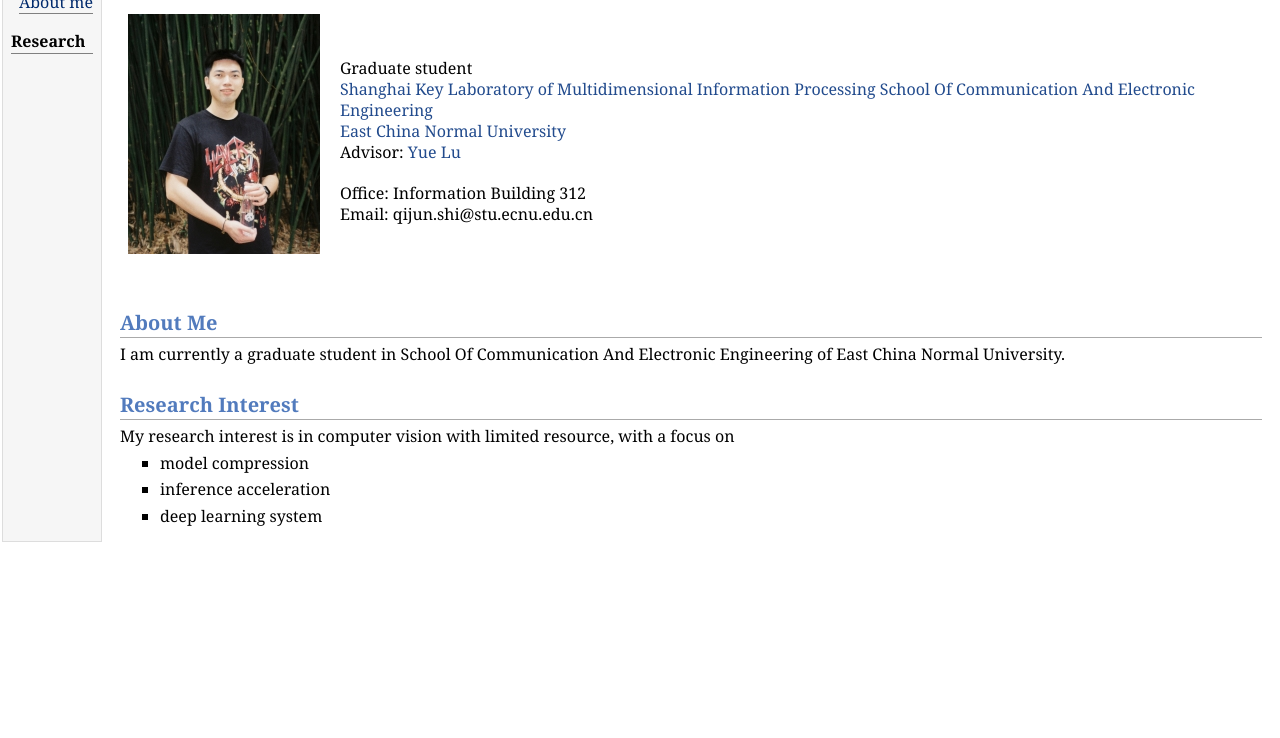
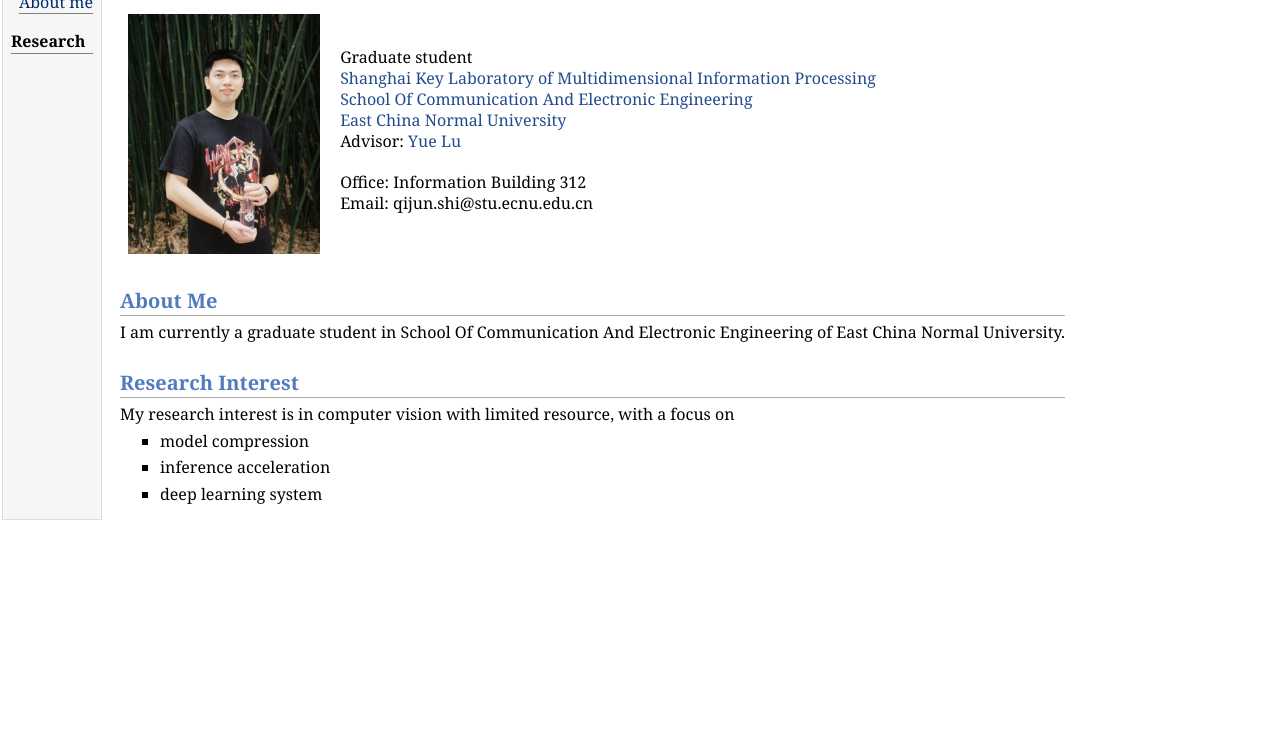
Before and after one commit to qijunshi/qijunshi.github.io, a plain HTML site: page index.html in a window 1280 px wide. Shown: the part 62-800 px from the top of the page. Drawn offline with Linux system fonts and the light colour scheme.

Commit message:
compressionv2

```diff
--- a/index.html
+++ b/index.html
@@ -24,7 +24,7 @@
 <table class="imgtable"><tr><td>
 <img src="./img/photo.jpg" alt="Qijun shi" />&nbsp;</td>
 <td align="left"><p>Graduate student<br />
-<a href="https://mip.ecnu.edu.cn/">Shanghai Key Laboratory of Multidimensional Information Processing</a>
+<a href="https://mip.ecnu.edu.cn/">Shanghai Key Laboratory of Multidimensional Information Processing</a><br />
 <a href="http://www.cee.ecnu.edu.cn/">School Of Communication And Electronic Engineering</a><br />
 <a href="https://www.ecnu.edu.cn/">East China Normal University</a><br />
 Advisor: <a href="https://faculty.ecnu.edu.cn/_s15/ly2_6236/main.psp">Yue Lu</a><br /><br />
```
Also changed, not shown: 1 other file.
